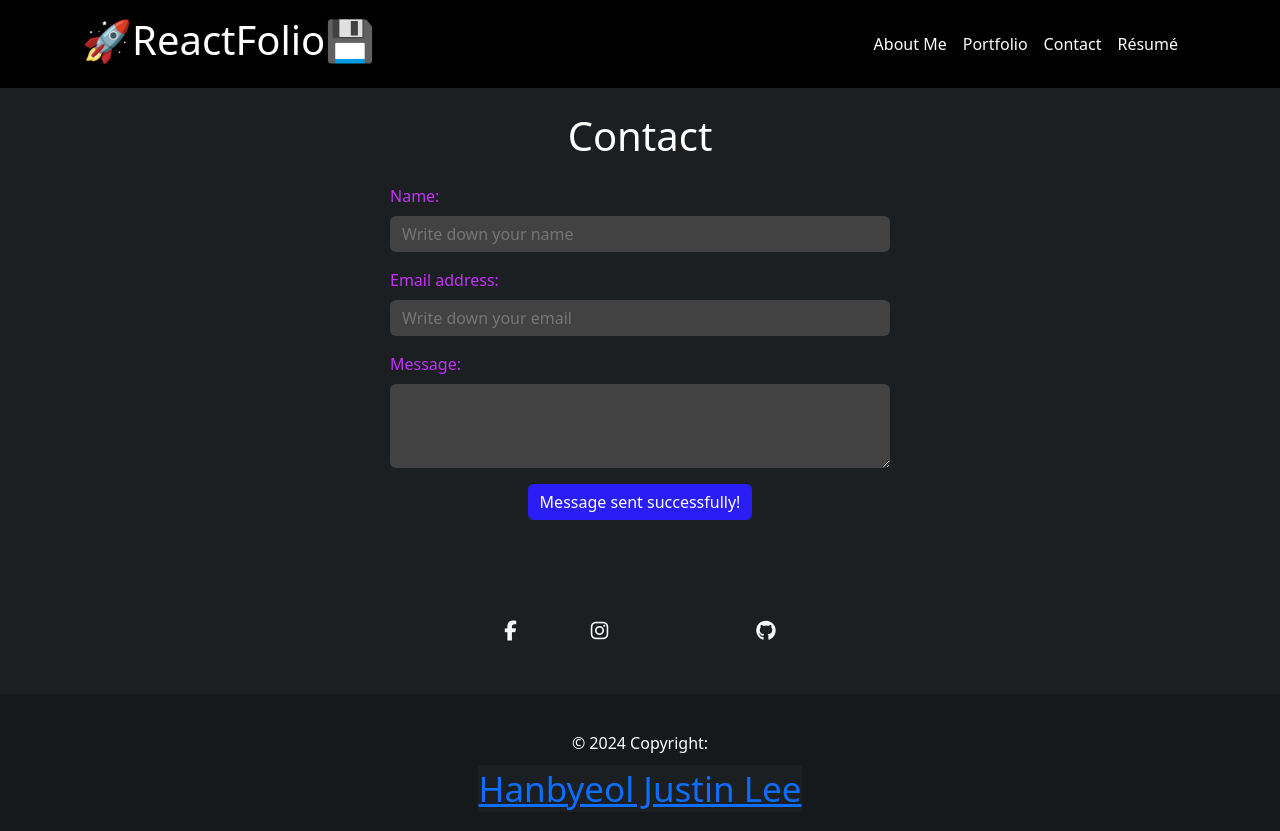
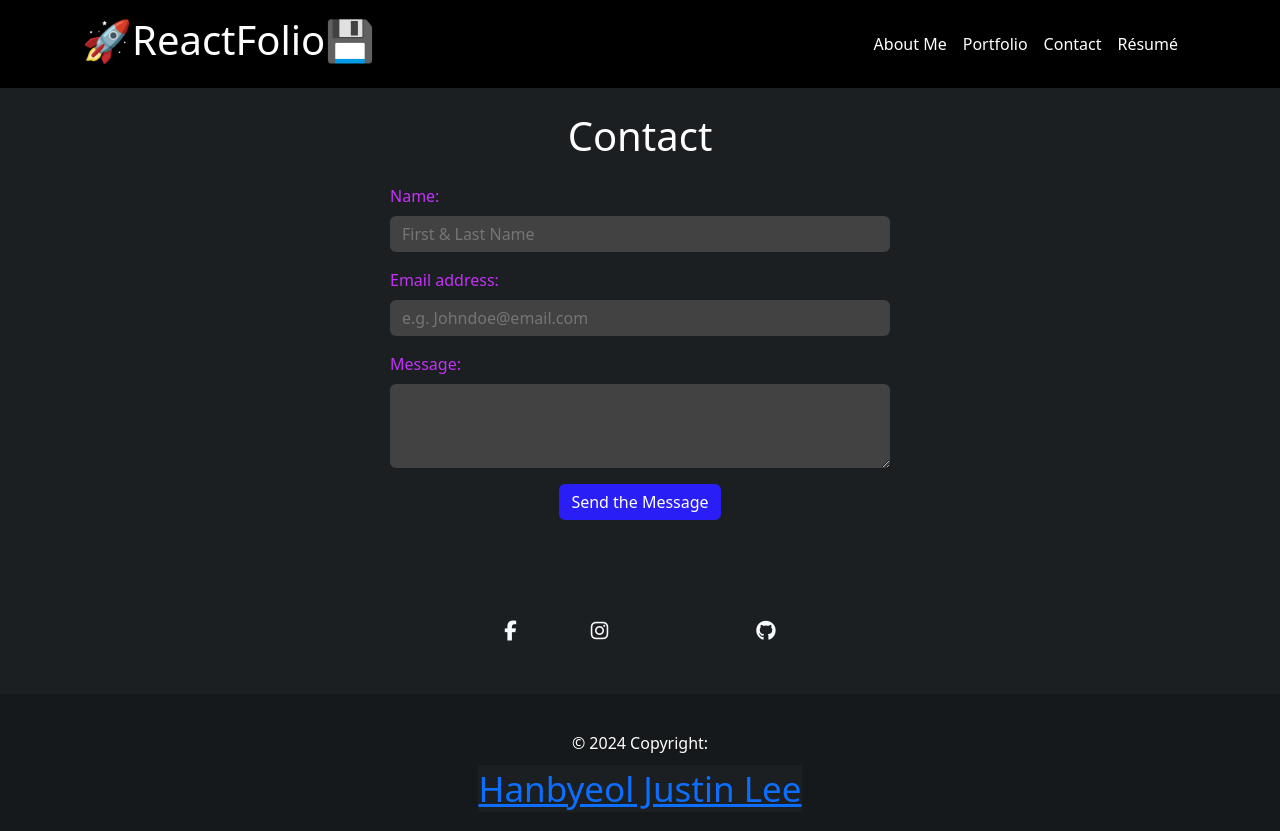
Before and after one commit to justinsta624/ReactFolio, a React (Vite) app: page /contact in a window 1280 px wide. Built offline with nearby package versions, Linux system fonts and the light colour scheme.

Commit message:
Update Contact.jsx
- Fix errors & update contents

```diff
--- a/src/pages/Contact.jsx
+++ b/src/pages/Contact.jsx
@@ -11,9 +11,10 @@ import {
 export default function Contact() {
     // State variable to manage error messages
     const [errorMessage, setErrorMessage] = useState("");
-    const [name,setName] = useState("");
-    const [email,setEmail] = useState("");
-    const [message,setMessage] = useState("");
+    const [name, setName] = useState("");
+    const [email, setEmail] = useState("");
+    const [message, setMessage] = useState("");
+
     // Event handler for input blur events
     const handleBlur = (e) => {
         // Check if the blurred input is the "name" field
@@ -54,13 +55,15 @@ export default function Contact() {
     };
 
     const submitform = (e) => {
-        e.preventDefault()
-        if(errorMessage||!name||!email||!message){
-            alert("form incomplete")
-        return
+        e.preventDefault();
+        if (errorMessage || !name || !email || !message) {
+            // Show an alert if the form is incomplete
+            alert("Error: Fill the required sections");
+            return;
         }
-        alert("message sent successfully!")
-    }
+        // Show a success message if the form is complete
+        alert("Message sent successfully!");
+    };
 
     // Return JSX for the Contact section
     return (
@@ -74,23 +77,23 @@ export default function Contact() {
                 {/* Input field for the user's name */}
                 <div className="mb-3">
                     <label htmlFor="name" className="form-label">Name:</label>
-                    <input type="text" className="form-control" id="name" name="name" value={name} placeholder="Write down your name" onChange={e =>setName(e.target.value)} onBlur={handleBlur} />
+                    <input type="text" className="form-control" id="name" name="name" value={name} placeholder="First & Last Name" onChange={e => setName(e.target.value)} onBlur={handleBlur} />
                 </div>
 
                 {/* Input field for the user's email address */}
                 <div className="mb-3">
                     <label htmlFor="email" className="form-label">Email address:</label>
-                    <input type="email" className="form-control" id="email" name="email" value={email} placeholder="Write down your email" onChange={e =>setEmail(e.target.value)} onBlur={handleBlur} />
+                    <input type="email" className="form-control" id="email" name="email" value={email} placeholder="e.g. Johndoe@email.com" onChange={e => setEmail(e.target.value)} onBlur={handleBlur} />
                 </div>
 
                 {/* Textarea for the user's message */}
                 <div className="mb-3">
                     <label htmlFor="message" className="form-label">Message:</label>
-                    <textarea className="form-control" id="message" name="message" value={message} rows="3" onChange={e =>setMessage(e.target.value)} onBlur={handleBlur}></textarea>
+                    <textarea className="form-control" id="message" name="message" value={message} rows="3" onChange={e => setMessage(e.target.value)} onBlur={handleBlur}></textarea>
                 </div>
                 <p>{errorMessage}</p>
                 {/* Button to submit the form with a success message */}
-                <button type="submit" className="btn btn-primary">Message sent successfully!</button>
+                <button type="submit" className="btn btn-primary">Send the Message</button>
             </form>
         </div>
     );
```
